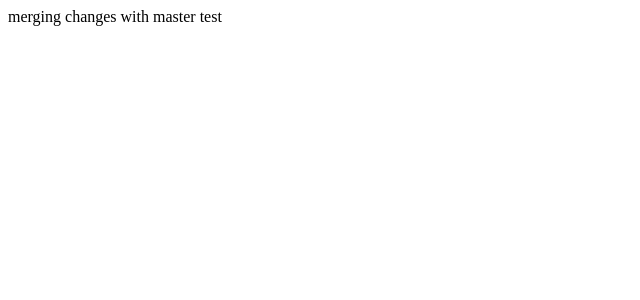
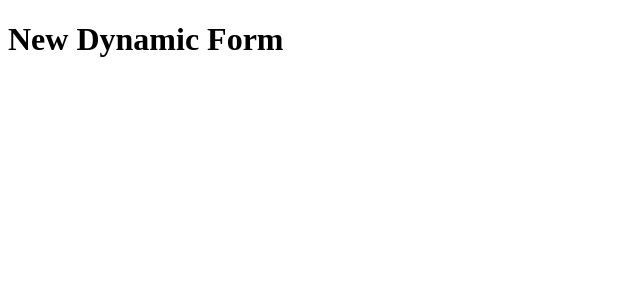
Before and after one commit to OrlaColeman/Angular-DynamicForms, an Angular app in the folder dynamicFormApp/: page /dynamicForms in a window 1280 px wide. Shown: the top 300 px of the page, without its empty margins (0-640 px from the left). Built offline with nearby package versions, Linux system fonts and the light colour scheme.

Commit message:
header for dynamic form

```diff
--- a/dynamicFormApp/src/app/forms/dynamic-forms/dynamic-forms.component.html
+++ b/dynamicFormApp/src/app/forms/dynamic-forms/dynamic-forms.component.html
@@ -1 +1 @@
-merging changes with master test
+<h1>New Dynamic Form</h1>
```
